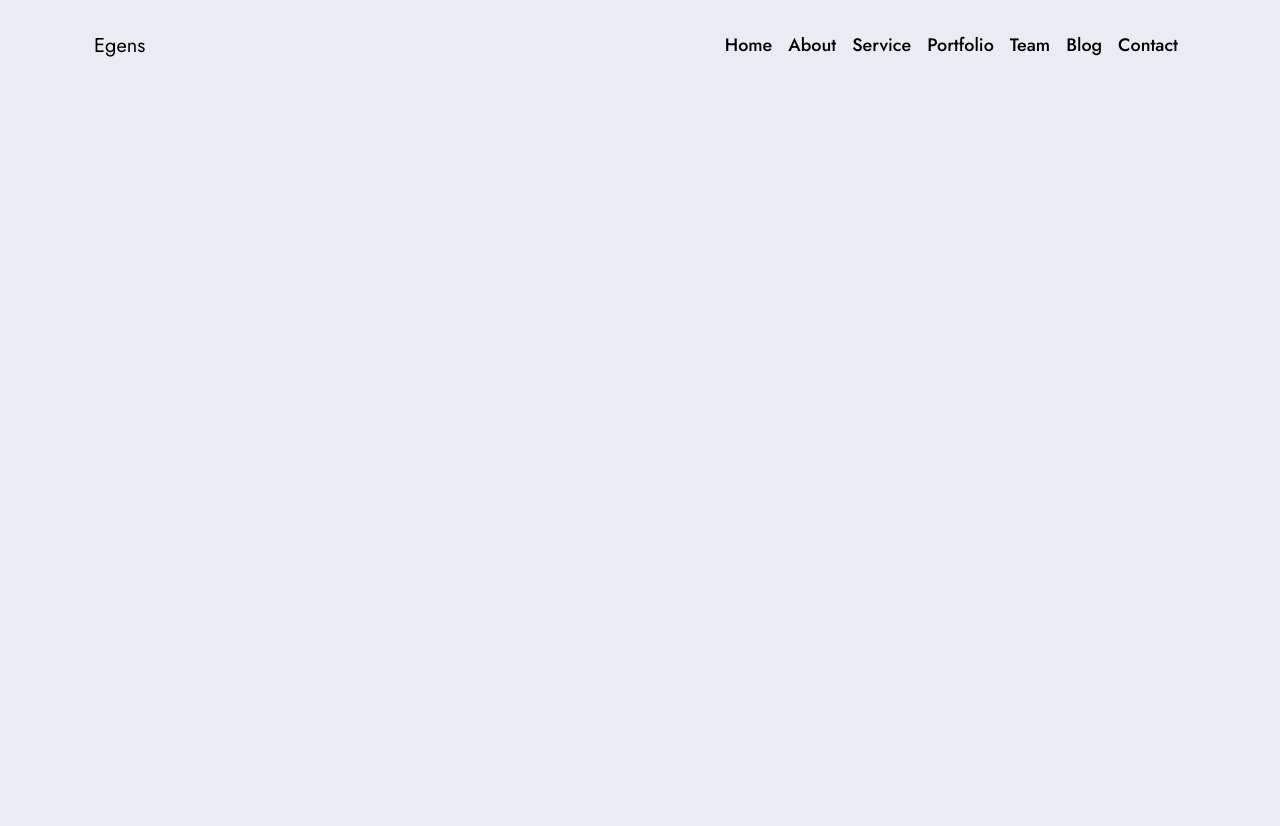
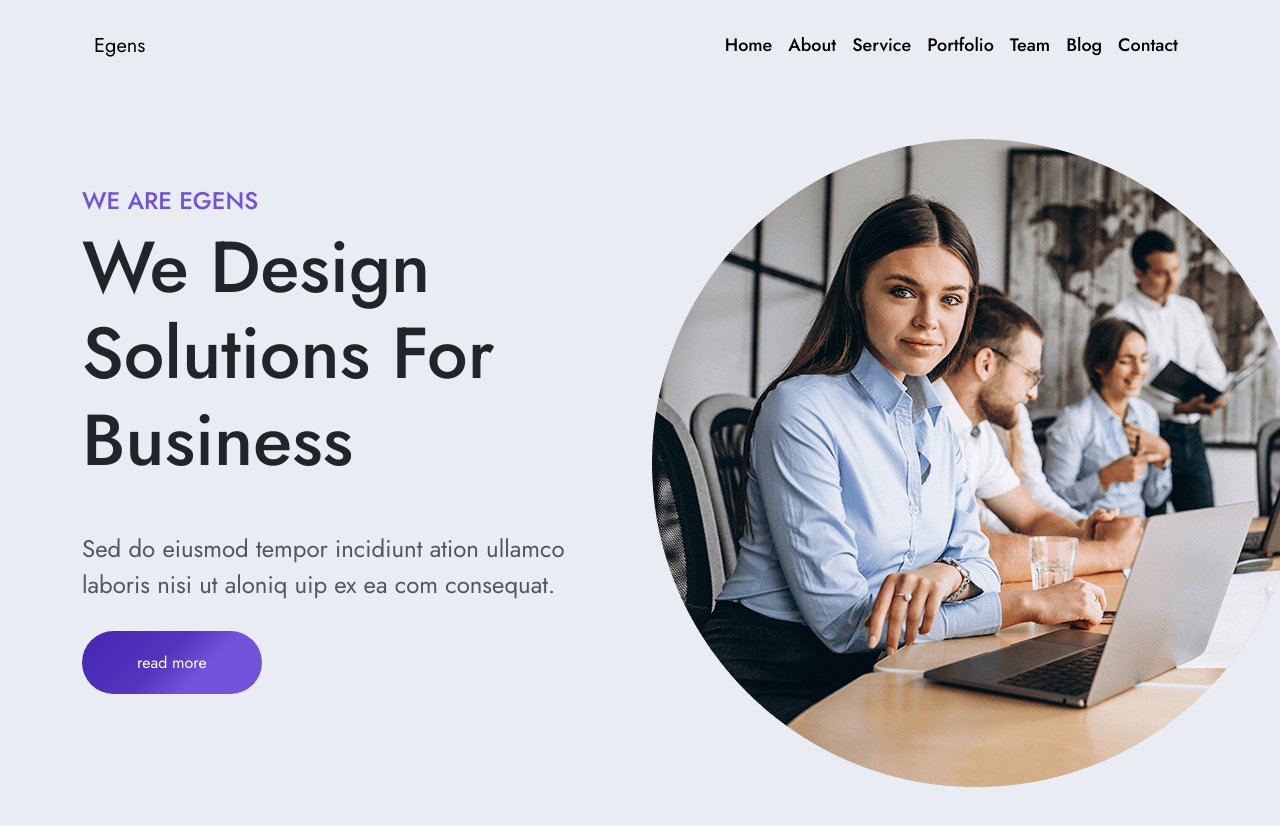
Before and after one commit to Pythondeveloper6/Egens-Landing-Page-, a plain HTML site: page index.html in a window 1280 px wide. Before the commit the page ends 800 px from the top, so only its background shows below. Drawn offline with nearby package versions, Linux system fonts and the light colour scheme.

Commit message:
add banner

```diff
--- a/css/style.css
+++ b/css/style.css
@@ -10,3 +10,24 @@ body{
 .nav-item:hover .nav-link{
     color: #7153d9;
 }
+.main-subtitle{
+    font-size: 24px;
+    color: #7153d9;
+    font-weight: 500;
+}
+.main-title{
+    font-size: 72px;
+    font-weight: 500;
+}
+.main-p{
+    font-size: 24px;
+    color: #54545f;
+    font-weight: 400;
+}
+.main-btn{
+    background: linear-gradient(135deg, #4526b1 0%, #5435be 45%, #7153d9 66%);
+    padding: 20px 55px;
+    text-decoration: none;
+    color: white;
+    border-radius: 35px;
+}
--- a/index.html
+++ b/index.html
@@ -47,6 +47,20 @@
           </nav>
     </div>
 
+    <div class="container py-5">
+        <div class="row">
+            <div class="col-lg-6 pt-5">
+                    <h4 class="main-subtitle"> WE ARE EGENS </h4>
+                    <h1 class="main-title"> We Design Solutions For Business</h1>
+                    <p class="main-p pe-5 my-5"> Sed do eiusmod tempor incidiunt ation ullamco laboris nisi ut aloniq uip ex ea com consequat.</p>
+                    <a href="" class="main-btn"> read more</a>
+            </div>
+            <div class="col-lg-6">
+                <img src="img/img-three.png" alt="">
+            </div>
+        </div>
+    </div>
+
     <script src="https://cdn.jsdelivr.net/npm/bootstrap@5.3.2/dist/js/bootstrap.bundle.min.js" integrity="sha384-C6RzsynM9kWDrMNeT87bh95OGNyZPhcTNXj1NW7RuBCsyN/o0jlpcV8Qyq46cDfL" crossorigin="anonymous"></script>
   </body>
 </html>
```
Also changed, not shown: img/img-three.png (added).
